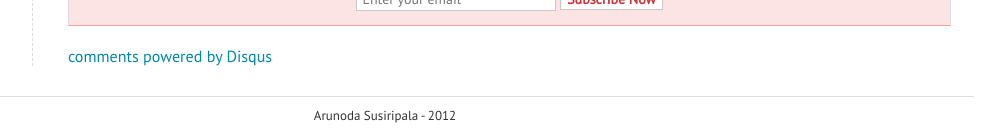
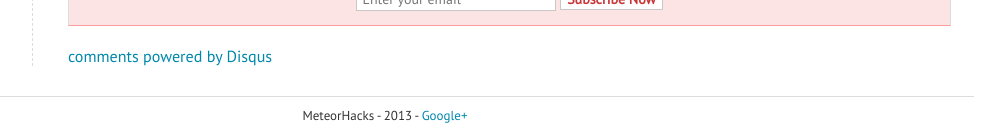
Before and after one commit to meteorhacks/meteorhacks.github.io, a Jekyll site: the page built from _posts/2013-06-02-meteor-cluster-introduction-and-how-it-works.md, in a window 1280 px wide and 900 px high, scrolled down 1661 px. Shown: the part 766-897 px from the top of the window, without its empty margins (255-1237 px from the left). Built offline with Jekyll 4.4.1, drawn with Linux system fonts in a browser that asks for light colours; some web fonts are replaced; comment, search, counter and statistics services are not loaded.

Commit message:
added Google+ Authorship

```diff
--- a/_layouts/blog.html
+++ b/_layouts/blog.html
@@ -83,7 +83,7 @@
 		</div>
 
 		<div id='footer'>
-			Arunoda Susiripala - 2012
+			MeteorHacks - 2013 - <a href='https://plus.google.com/112917660673430299645?rel=author'>Google+</a>
 		</div>
 
 	</div>
```
